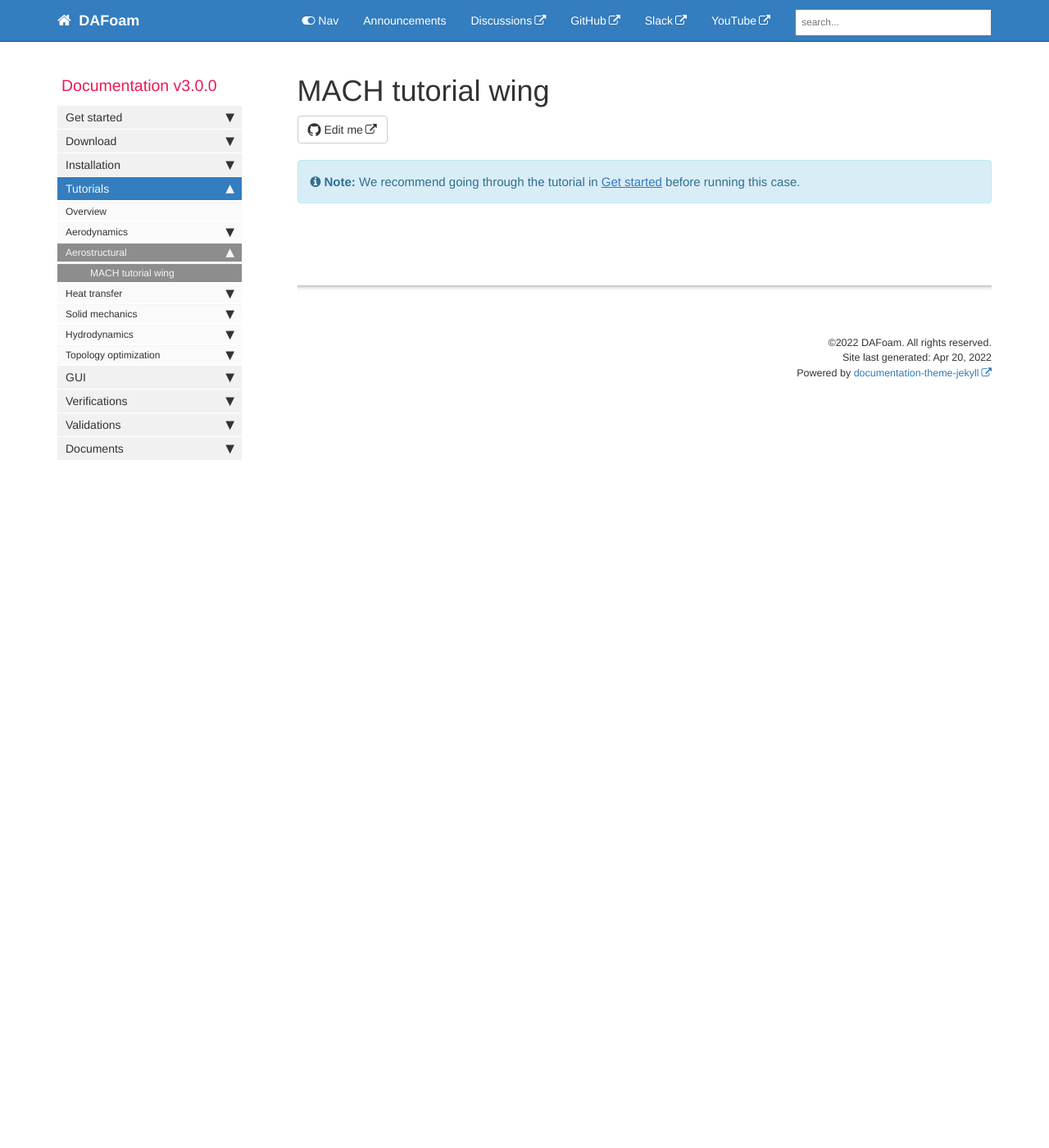
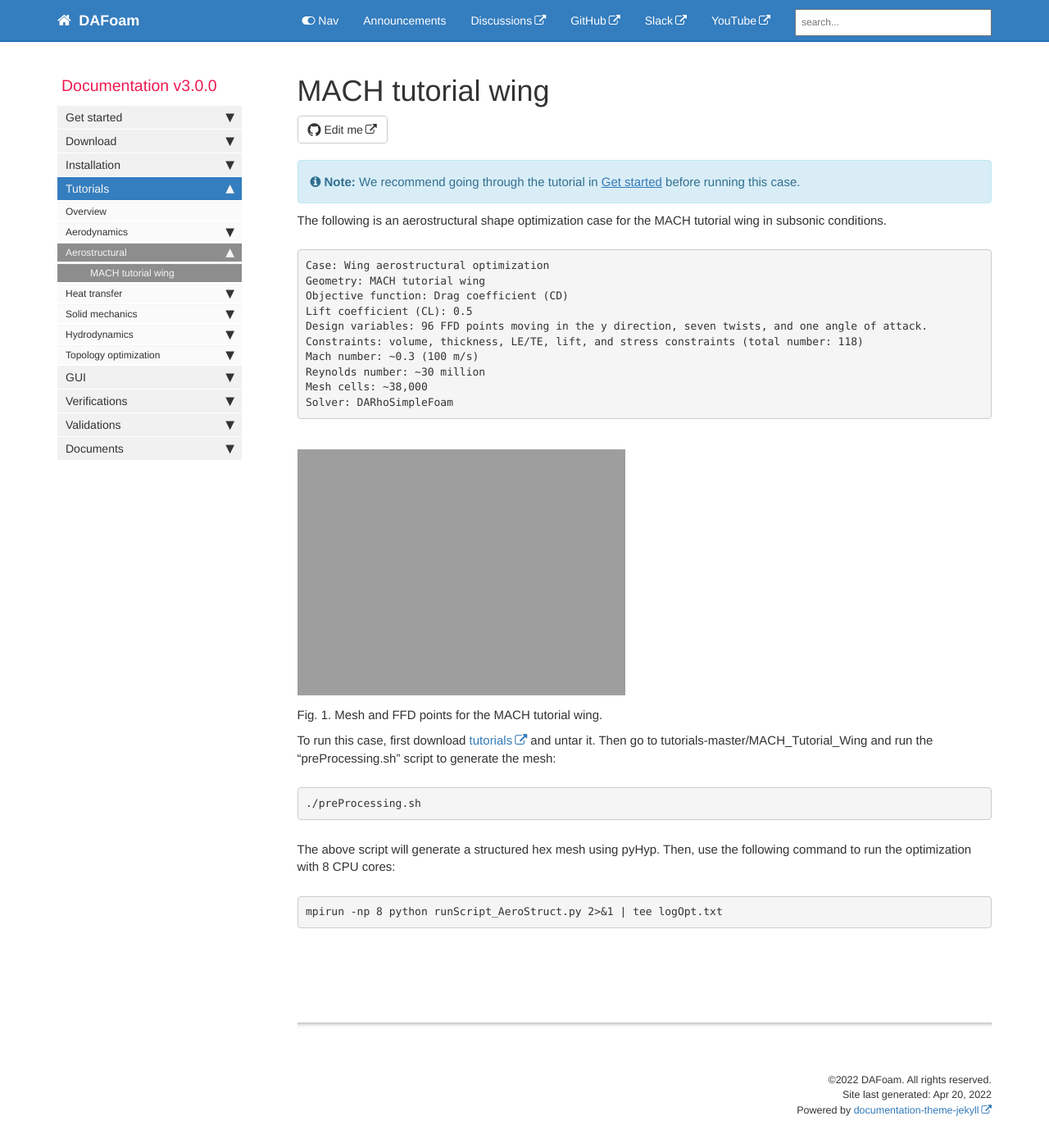
Before and after one commit to DAFoam/DAFoam.github.io, a Jekyll site: the page built from pages/mydoc/mydoc_tutorials_aerostruct_mach_wing.md, in a window 1280 px wide and 1400 px high. Shown: the whole window at 82% size. Built offline with Jekyll 4.4.1, drawn with Linux system fonts in a browser that asks for light colours; comment, search, counter and statistics services are not loaded.

Commit message:
content update

```diff
--- a/pages/mydoc/mydoc_tutorials_aerostruct_mach_wing.md
+++ b/pages/mydoc/mydoc_tutorials_aerostruct_mach_wing.md
@@ -9,5 +9,38 @@ folder: mydoc
 
 {% include note.html content="We recommend going through the tutorial in [Get started](mydoc_get_started_download_docker.html) before running this case." %}
 
+The following is an aerostructural shape optimization case for the MACH tutorial wing in subsonic conditions.
+
+<pre>
+Case: Wing aerostructural optimization
+Geometry: MACH tutorial wing
+Objective function: Drag coefficient (CD)
+Lift coefficient (CL): 0.5
+Design variables: 96 FFD points moving in the y direction, seven twists, and one angle of attack.
+Constraints: volume, thickness, LE/TE, lift, and stress constraints (total number: 118)
+Mach number: ~0.3 (100 m/s)
+Reynolds number: ~30 million
+Mesh cells: ~38,000
+Solver: DARhoSimpleFoam
+</pre>
+
+<img src="{{ site.url }}{{ site.baseurl }}/images/tutorials/MACH_Tutorial_Wing.png" width="500" />
+
+Fig. 1. Mesh and FFD points for the MACH tutorial wing.
+
+
+To run this case, first download [tutorials](https://github.com/DAFoam/tutorials/archive/master.tar.gz) and untar it. Then go to tutorials-master/MACH_Tutorial_Wing and run the "preProcessing.sh" script to generate the mesh:
+
+<pre>
+./preProcessing.sh
+</pre>
+
+The above script will generate a structured hex mesh using pyHyp. Then, use the following command to run the optimization with 8 CPU cores:
+
+<pre>
+mpirun -np 8 python runScript_AeroStruct.py 2>&1 | tee logOpt.txt
+</pre>
+
+
 
 {% include links.html %}
```
Also changed, not shown: images/tutorials/MACH_Wing_Mesh.png (added).
